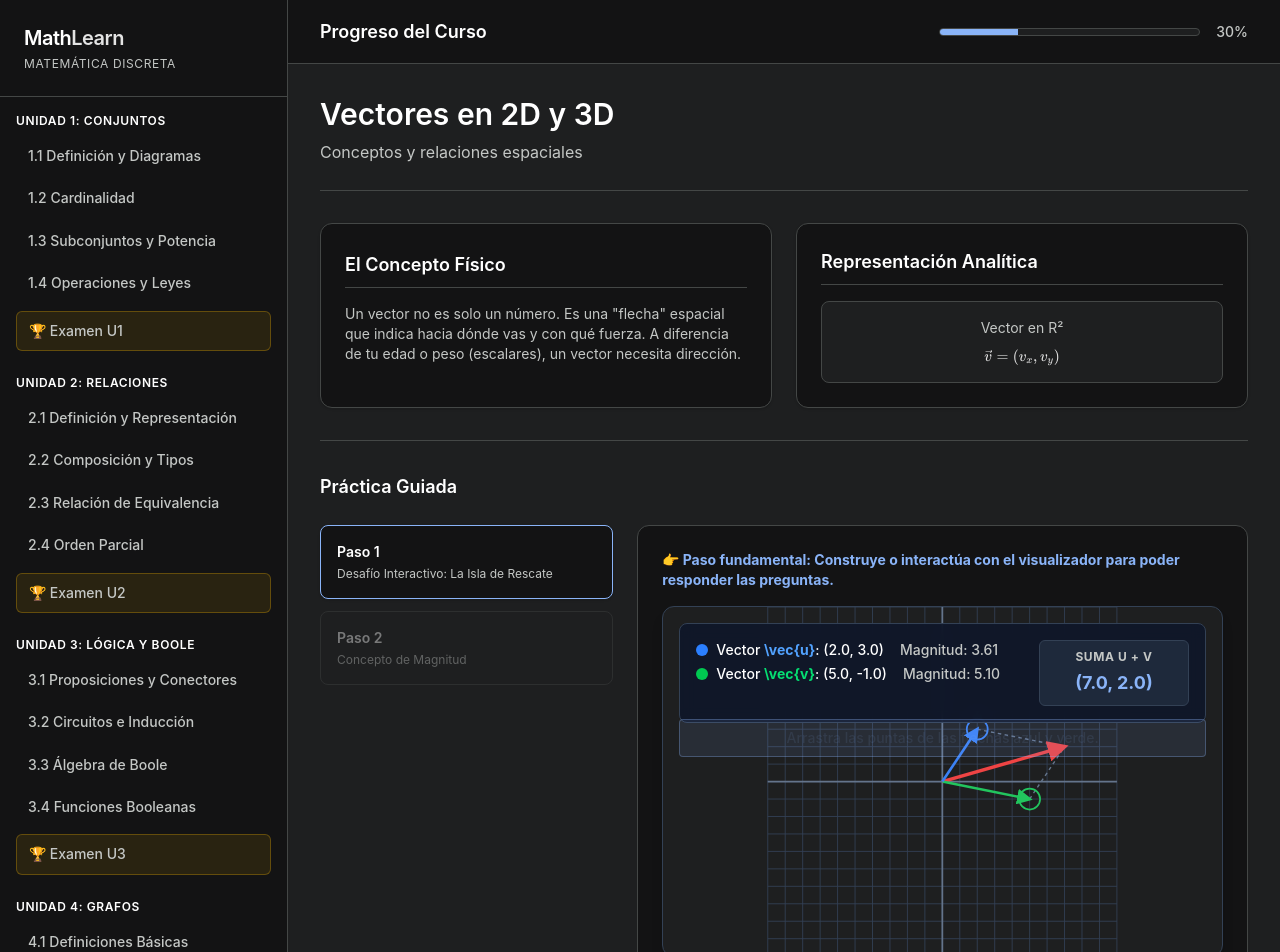
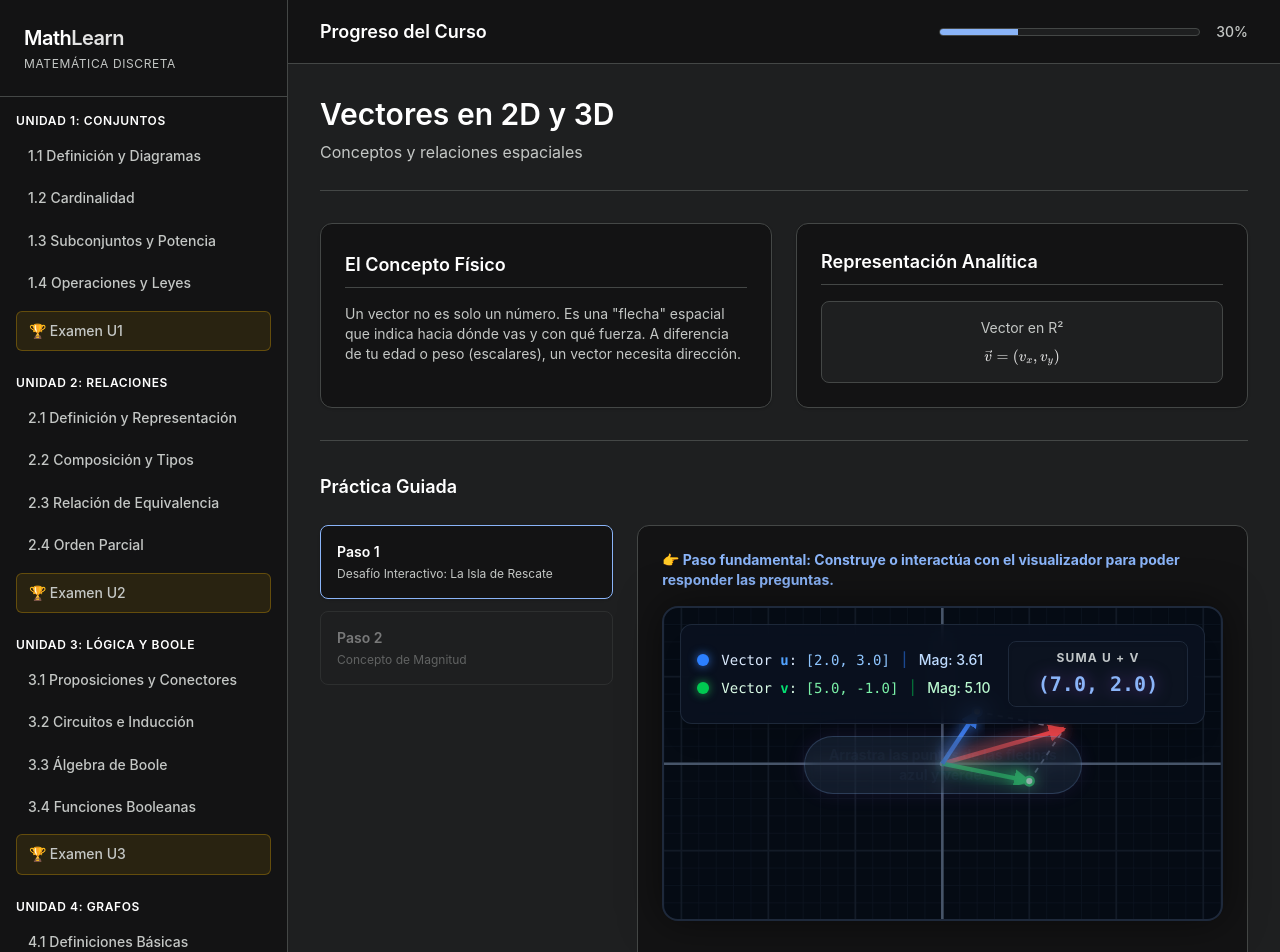
Before and after one commit to juniorfernandez0002-dot/Resumen, a Vue app in the folder frontend/: page /modulo/5-1 in a window 1280 px wide. Shown: the top 952 px of the page. Built offline with nearby package versions, Linux system fonts and the light colour scheme.

Commit message:
Upgrade VectorInteractive aesthetic to premium 16:9 radar style

```diff
--- a/frontend/src/components/VectorInteractive.vue
+++ b/frontend/src/components/VectorInteractive.vue
@@ -1,128 +1,177 @@
 <template>
-  <div class="vector-interactive-container bg-app-bg border border-[#334155] rounded-xl overflow-hidden shadow-lg select-none relative"
+  <div class="vector-interactive-container bg-[#050B14] border-2 border-[#1E293B] rounded-2xl overflow-hidden shadow-[0_0_40px_rgba(0,0,0,0.5)] select-none relative w-full aspect-video"
        @mousemove="onMouseMove"
        @mouseup="onMouseUp"
        @mouseleave="onMouseUp"
        @touchmove.prevent="onTouchMove"
        @touchend="onMouseUp">
 
+    <!-- Background Gradient (Radar vibe) -->
+    <div class="absolute inset-0 bg-[radial-gradient(ellipse_at_center,_var(--tw-gradient-stops))] from-[#0f172a]/40 via-[#050B14]/80 to-[#050B14] pointer-events-none"></div>
+
     <!-- Info Panel -->
-    <div class="absolute top-4 left-4 right-4 bg-[#0f172a]/90 backdrop-blur border border-[#334155] p-4 rounded-lg z-10 pointer-events-none flex flex-col md:flex-row justify-between gap-4">
-      <div class="text-white text-sm font-medium">
-        <div class="flex items-center gap-2 mb-1">
-          <span class="w-3 h-3 rounded-full bg-blue-500"></span>
-          <span>Vector <span class="font-bold text-blue-400">\vec{u}</span>:
-            ({{ u.x.toFixed(1) }}, {{ u.y.toFixed(1) }})
+    <div class="absolute top-4 left-4 right-4 bg-[#0B1221]/80 backdrop-blur-md border border-[#334155]/50 p-4 rounded-xl z-10 pointer-events-none flex flex-col md:flex-row justify-between gap-4 shadow-xl">
+      <div class="text-white text-sm font-medium flex flex-col justify-center">
+        <div class="flex items-center gap-3 mb-2">
+          <span class="w-3 h-3 rounded-full bg-blue-500 shadow-[0_0_10px_rgba(59,130,246,0.8)]"></span>
+          <span class="font-mono text-blue-100">
+            Vector <span class="font-bold text-blue-400">u</span>:
+            <span class="text-blue-300">[{{ u.x.toFixed(1) }}, {{ u.y.toFixed(1) }}]</span>
           </span>
-          <span class="text-app-text-muted ml-2">Magnitud: {{ magnitude(u).toFixed(2) }}</span>
+          <span class="text-blue-500/50">|</span>
+          <span class="text-blue-200">Mag: {{ magnitude(u).toFixed(2) }}</span>
         </div>
-        <div class="flex items-center gap-2">
-          <span class="w-3 h-3 rounded-full bg-green-500"></span>
-          <span>Vector <span class="font-bold text-green-400">\vec{v}</span>:
-            ({{ v.x.toFixed(1) }}, {{ v.y.toFixed(1) }})
+        <div class="flex items-center gap-3">
+          <span class="w-3 h-3 rounded-full bg-green-500 shadow-[0_0_10px_rgba(34,197,94,0.8)]"></span>
+          <span class="font-mono text-green-100">
+            Vector <span class="font-bold text-green-400">v</span>:
+            <span class="text-green-300">[{{ v.x.toFixed(1) }}, {{ v.y.toFixed(1) }}]</span>
           </span>
-          <span class="text-app-text-muted ml-2">Magnitud: {{ magnitude(v).toFixed(2) }}</span>
+          <span class="text-green-500/50">|</span>
+          <span class="text-green-200">Mag: {{ magnitude(v).toFixed(2) }}</span>
         </div>
       </div>
 
-      <div class="text-app-primary text-sm font-bold bg-[#1e293b] px-4 py-2 rounded-md border border-[#334155] flex flex-col items-center justify-center min-w-[150px]">
-        <span class="text-xs uppercase tracking-wider text-app-text-muted mb-1">{{ modeTitle }}</span>
-        <span class="text-lg">{{ modeResult }}</span>
+      <div class="bg-[#050B14] px-6 py-2 rounded-lg border border-[#1E293B] flex flex-col items-center justify-center min-w-[180px] shadow-inner relative overflow-hidden group">
+        <div class="absolute inset-0 bg-app-primary/5 group-hover:bg-app-primary/10 transition-colors"></div>
+        <span class="text-xs uppercase tracking-widest text-app-text-muted mb-1 font-bold">{{ modeTitle }}</span>
+        <span class="text-xl font-black text-app-primary font-mono drop-shadow-[0_0_8px_rgba(168,85,247,0.5)]">{{ modeResult }}</span>
       </div>
     </div>
 
     <!-- Controles extra para modo paramétrico -->
-    <div v-if="mode === 'parametric'" class="absolute bottom-4 left-4 right-4 bg-[#0f172a]/90 backdrop-blur border border-[#334155] p-4 rounded-lg z-10">
-      <div class="flex flex-col gap-2">
-        <label class="text-white text-sm font-bold flex justify-between">
-          <span>Parámetro de tiempo 't'</span>
-          <span class="text-app-primary">{{ tParam.toFixed(1) }}s</span>
+    <div v-if="mode === 'parametric'" class="absolute bottom-4 left-4 right-4 bg-[#0B1221]/80 backdrop-blur-md border border-[#334155]/50 p-4 rounded-xl z-10 shadow-xl">
+      <div class="flex flex-col gap-3">
+        <label class="text-white text-sm font-bold flex justify-between items-center">
+          <span class="tracking-widest uppercase text-xs text-app-text-muted">Parámetro de tiempo (t)</span>
+          <span class="text-app-primary font-mono bg-app-primary/10 px-2 py-1 rounded text-lg">{{ tParam.toFixed(1) }}s</span>
         </label>
-        <input type="range" min="-3" max="3" step="0.1" v-model.number="tParam" class="w-full accent-app-primary pointer-events-auto">
+        <input type="range" min="-5" max="5" step="0.1" v-model.number="tParam" class="w-full accent-app-primary pointer-events-auto h-2 bg-gray-800 rounded-lg appearance-none cursor-pointer">
       </div>
     </div>
 
     <!-- Mensaje UI superior -->
-    <div v-if="message" class="absolute top-28 left-4 right-4 bg-app-primary/10 border border-app-primary/30 text-app-primary-light px-4 py-2 rounded text-center text-sm font-medium z-10 pointer-events-none">
+    <div v-if="message" class="absolute top-32 left-1/2 -translate-x-1/2 bg-app-primary/20 backdrop-blur-sm border border-app-primary/50 text-app-primary-light px-6 py-2 rounded-full text-center text-sm font-bold z-10 pointer-events-none shadow-[0_0_20px_rgba(168,85,247,0.2)] animate-pulse">
       {{ message }}
     </div>
 
-    <!-- Lienzo SVG -->
-    <svg :width="width" :height="height" class="w-full h-auto cursor-crosshair" viewBox="-10 -10 20 20" style="overflow: visible;">
+    <!-- Lienzo SVG (16:9 Aspect Ratio) -->
+    <!-- viewBox: X from -16 to 16 (width 32), Y from -9 to 9 (height 18) -->
+    <svg width="100%" height="100%" class="cursor-crosshair absolute inset-0" viewBox="-16 -9 32 18" preserveAspectRatio="xMidYMid slice">
       <defs>
-        <marker id="arrow-blue" viewBox="0 0 10 10" refX="8" refY="5" markerWidth="6" markerHeight="6" orient="auto-start-reverse">
-          <path d="M 0 0 L 10 5 L 0 10 z" fill="#3b82f6" />
+        <!-- Glow filters -->
+        <filter id="glow-blue" x="-20%" y="-20%" width="140%" height="140%">
+          <feGaussianBlur stdDeviation="0.4" result="blur" />
+          <feMerge>
+            <feMergeNode in="blur" />
+            <feMergeNode in="SourceGraphic" />
+          </feMerge>
+        </filter>
+        <filter id="glow-green" x="-20%" y="-20%" width="140%" height="140%">
+          <feGaussianBlur stdDeviation="0.4" result="blur" />
+          <feMerge>
+            <feMergeNode in="blur" />
+            <feMergeNode in="SourceGraphic" />
+          </feMerge>
+        </filter>
+        <filter id="glow-red" x="-20%" y="-20%" width="140%" height="140%">
+          <feGaussianBlur stdDeviation="0.4" result="blur" />
+          <feMerge>
+            <feMergeNode in="blur" />
+            <feMergeNode in="SourceGraphic" />
+          </feMerge>
+        </filter>
+
+        <!-- Arrowheads -->
+        <marker id="arrow-blue" viewBox="0 0 10 10" refX="7" refY="5" markerWidth="5" markerHeight="5" orient="auto-start-reverse">
+          <path d="M 0 1 L 8 5 L 0 9 z" fill="#3b82f6" />
         </marker>
-        <marker id="arrow-green" viewBox="0 0 10 10" refX="8" refY="5" markerWidth="6" markerHeight="6" orient="auto-start-reverse">
-          <path d="M 0 0 L 10 5 L 0 10 z" fill="#22c55e" />
+        <marker id="arrow-green" viewBox="0 0 10 10" refX="7" refY="5" markerWidth="5" markerHeight="5" orient="auto-start-reverse">
+          <path d="M 0 1 L 8 5 L 0 9 z" fill="#22c55e" />
         </marker>
-        <marker id="arrow-red" viewBox="0 0 10 10" refX="8" refY="5" markerWidth="6" markerHeight="6" orient="auto-start-reverse">
-          <path d="M 0 0 L 10 5 L 0 10 z" fill="#ef4444" />
+        <marker id="arrow-red" viewBox="0 0 10 10" refX="7" refY="5" markerWidth="5" markerHeight="5" orient="auto-start-reverse">
+          <path d="M 0 1 L 8 5 L 0 9 z" fill="#ef4444" />
         </marker>
-        <marker id="arrow-purple" viewBox="0 0 10 10" refX="8" refY="5" markerWidth="6" markerHeight="6" orient="auto-start-reverse">
-          <path d="M 0 0 L 10 5 L 0 10 z" fill="#a855f7" />
+        <marker id="arrow-purple" viewBox="0 0 10 10" refX="7" refY="5" markerWidth="5" markerHeight="5" orient="auto-start-reverse">
+          <path d="M 0 1 L 8 5 L 0 9 z" fill="#a855f7" />
         </marker>
       </defs>
 
-      <!-- Grilla -->
-      <g class="grid-lines">
-        <line v-for="i in 21" :key="'v'+i" :x1="(i-11)" y1="-10" :x2="(i-11)" y2="10" stroke="#334155" stroke-width="0.05" />
-        <line v-for="i in 21" :key="'h'+i" x1="-10" :y1="(i-11)" x2="10" :y2="(i-11)" stroke="#334155" stroke-width="0.05" />
+      <!-- Grilla (Adaptada a 32x18) -->
+      <g class="grid-lines" opacity="0.3">
+        <!-- Verticales -->
+        <line v-for="i in 33" :key="'v'+i" :x1="(i-17)" y1="-9" :x2="(i-17)" y2="9" stroke="#1E293B" stroke-width="0.05" />
+        <!-- Horizontales -->
+        <line v-for="i in 19" :key="'h'+i" x1="-16" :y1="(i-10)" x2="16" :y2="(i-10)" stroke="#1E293B" stroke-width="0.05" />
+
+        <!-- Líneas maestras cada 5 unidades -->
+        <line v-for="i in 7" :key="'vm'+i" :x1="(i-4)*5" y1="-9" :x2="(i-4)*5" y2="9" stroke="#334155" stroke-width="0.1" />
+        <line v-for="i in 3" :key="'hm'+i" x1="-16" :y1="(i-2)*5" x2="16" :y2="(i-2)*5" stroke="#334155" stroke-width="0.1" />
       </g>
 
-      <!-- Ejes X e Y -->
-      <line x1="-10" y1="0" x2="10" y2="0" stroke="#64748b" stroke-width="0.1" />
-      <line x1="0" y1="-10" x2="0" y2="10" stroke="#64748b" stroke-width="0.1" />
+      <!-- Ejes X e Y Centrales -->
+      <line x1="-16" y1="0" x2="16" y2="0" stroke="#475569" stroke-width="0.15" />
+      <line x1="0" y1="-9" x2="0" y2="9" stroke="#475569" stroke-width="0.15" />
+      <circle cx="0" cy="0" r="0.15" fill="#94A3B8" />
 
       <!-- Modo: SUMA (Paralelogramo) -->
       <g v-if="mode === 'sum'" class="sum-mode">
         <!-- Proyecciones -->
-        <line :x1="u.x" :y1="-u.y" :x2="u.x + v.x" :y2="-(u.y + v.y)" stroke="#64748b" stroke-width="0.08" stroke-dasharray="0.2,0.2" />
-        <line :x1="v.x" :y1="-v.y" :x2="u.x + v.x" :y2="-(u.y + v.y)" stroke="#64748b" stroke-width="0.08" stroke-dasharray="0.2,0.2" />
+        <line :x1="u.x" :y1="-u.y" :x2="u.x + v.x" :y2="-(u.y + v.y)" stroke="#64748b" stroke-width="0.1" stroke-dasharray="0.3,0.3" />
+        <line :x1="v.x" :y1="-v.y" :x2="u.x + v.x" :y2="-(u.y + v.y)" stroke="#64748b" stroke-width="0.1" stroke-dasharray="0.3,0.3" />
         <!-- Resultante -->
-        <line x1="0" y1="0" :x2="u.x + v.x" :y2="-(u.y + v.y)" stroke="#ef4444" stroke-width="0.2" marker-end="url(#arrow-red)" />
+        <line x1="0" y1="0" :x2="u.x + v.x" :y2="-(u.y + v.y)" stroke="#ef4444" stroke-width="0.25" marker-end="url(#arrow-red)" filter="url(#glow-red)" />
       </g>
 
       <!-- Modo: PROYECCION o DOT -->
       <g v-if="mode === 'projection' || mode === 'dot'" class="proj-mode">
         <!-- Línea infinita de v -->
-        <line :x1="-v.x * 10" :y1="v.y * 10" :x2="v.x * 10" :y2="-v.y * 10" stroke="#22c55e" stroke-width="0.02" opacity="0.3" />
+        <line :x1="-v.x * 20" :y1="v.y * 20" :x2="v.x * 20" :y2="-v.y * 20" stroke="#22c55e" stroke-width="0.03" opacity="0.4" stroke-dasharray="0.5,0.5" />
         <!-- Línea ortogonal desde u hasta v -->
-        <line :x1="u.x" :y1="-u.y" :x2="projUonV.x" :y2="-projUonV.y" stroke="#ef4444" stroke-width="0.08" stroke-dasharray="0.2,0.2" />
+        <line :x1="u.x" :y1="-u.y" :x2="projUonV.x" :y2="-projUonV.y" stroke="#ef4444" stroke-width="0.1" stroke-dasharray="0.2,0.2" opacity="0.8" />
         <!-- Sombra -->
-        <line x1="0" y1="0" :x2="projUonV.x" :y2="-projUonV.y" stroke="#a855f7" stroke-width="0.25" marker-end="url(#arrow-purple)" />
+        <line x1="0" y1="0" :x2="projUonV.x" :y2="-projUonV.y" stroke="#a855f7" stroke-width="0.3" marker-end="url(#arrow-purple)" />
       </g>
 
       <!-- Modo: PARAMÉTRICO -->
       <g v-if="mode === 'parametric'" class="param-mode">
-        <line :x1="u.x - v.x * 10" :y1="-(u.y - v.y * 10)" :x2="u.x + v.x * 10" :y2="-(u.y + v.y * 10)" stroke="#64748b" stroke-width="0.05" opacity="0.5" />
-        <line :x1="u.x" :y1="-u.y" :x2="u.x + v.x * tParam" :y2="-(u.y + v.y * tParam)" stroke="#a855f7" stroke-width="0.2" marker-end="url(#arrow-purple)" />
-        <line x1="0" y1="0" :x2="u.x + v.x * tParam" :y2="-(u.y + v.y * tParam)" stroke="#ef4444" stroke-width="0.15" marker-end="url(#arrow-red)" stroke-dasharray="0.3,0.3" />
-        <circle :cx="u.x + v.x * tParam" :cy="-(u.y + v.y * tParam)" r="0.3" fill="#ef4444" />
+        <line :x1="u.x - v.x * 20" :y1="-(u.y - v.y * 20)" :x2="u.x + v.x * 20" :y2="-(u.y + v.y * 20)" stroke="#475569" stroke-width="0.08" stroke-dasharray="0.5,0.5" />
+        <!-- Vector Velocidad v dibujado desde P_0 -->
+        <line :x1="u.x" :y1="-u.y" :x2="u.x + v.x * tParam" :y2="-(u.y + v.y * tParam)" stroke="#a855f7" stroke-width="0.25" marker-end="url(#arrow-purple)" />
+        <!-- Resultante r(t) -->
+        <line x1="0" y1="0" :x2="u.x + v.x * tParam" :y2="-(u.y + v.y * tParam)" stroke="#ef4444" stroke-width="0.15" stroke-dasharray="0.2,0.2" opacity="0.6" />
+        <!-- Partícula -->
+        <circle :cx="u.x + v.x * tParam" :cy="-(u.y + v.y * tParam)" r="0.4" fill="#ef4444" filter="url(#glow-red)" />
       </g>
 
       <!-- Vector V -->
-      <line v-if="mode !== 'parametric'" x1="0" y1="0" :x2="v.x" :y2="-v.y" stroke="#22c55e" stroke-width="0.15" marker-end="url(#arrow-green)" />
-      <line v-if="mode === 'parametric'" :x1="u.x" :y1="-u.y" :x2="u.x + v.x" :y2="-(u.y + v.y)" stroke="#22c55e" stroke-width="0.1" marker-end="url(#arrow-green)" opacity="0.4" />
+      <line v-if="mode !== 'parametric'" x1="0" y1="0" :x2="v.x" :y2="-v.y" stroke="#22c55e" stroke-width="0.25" marker-end="url(#arrow-green)" filter="url(#glow-green)" />
+      <line v-if="mode === 'parametric'" :x1="u.x" :y1="-u.y" :x2="u.x + v.x" :y2="-(u.y + v.y)" stroke="#22c55e" stroke-width="0.15" marker-end="url(#arrow-green)" opacity="0.5" />
 
       <!-- Vector U -->
-      <line x1="0" y1="0" :x2="u.x" :y2="-u.y" stroke="#3b82f6" stroke-width="0.15" marker-end="url(#arrow-blue)" />
+      <line x1="0" y1="0" :x2="u.x" :y2="-u.y" stroke="#3b82f6" stroke-width="0.25" marker-end="url(#arrow-blue)" filter="url(#glow-blue)" />
 
-      <!-- Drag Handles -->
-      <circle :cx="u.x" :cy="-u.y" r="0.6" fill="transparent" stroke="#3b82f6" stroke-width="0.1"
-              class="cursor-grab hover:fill-[#3b82f6]/30 transition-colors pointer-events-auto"
-              @mousedown="startDrag('u', $event)" @touchstart.prevent="startDrag('u', $event)" />
+      <!-- Drag Handles (Nodos de arrastre premium) -->
+      <g :transform="`translate(${u.x}, ${-u.y})`" class="cursor-pointer pointer-events-auto" @mousedown="startDrag('u', $event)" @touchstart.prevent="startDrag('u', $event)">
+        <circle r="0.8" fill="transparent" class="hover:fill-blue-500/20" />
+        <circle r="0.25" fill="#fff" stroke="#3b82f6" stroke-width="0.15" />
+      </g>
 
-      <circle v-if="mode !== 'parametric'" :cx="v.x" :cy="-v.y" r="0.6" fill="transparent" stroke="#22c55e" stroke-width="0.1"
-              class="cursor-grab hover:fill-[#22c55e]/30 transition-colors pointer-events-auto"
-              @mousedown="startDrag('v', $event)" @touchstart.prevent="startDrag('v', $event)" />
+      <g v-if="mode !== 'parametric'" :transform="`translate(${v.x}, ${-v.y})`" class="cursor-pointer pointer-events-auto" @mousedown="startDrag('v', $event)" @touchstart.prevent="startDrag('v', $event)">
+        <circle r="0.8" fill="transparent" class="hover:fill-green-500/20" />
+        <circle r="0.25" fill="#fff" stroke="#22c55e" stroke-width="0.15" />
+      </g>
 
-      <circle v-if="mode === 'parametric'" :cx="u.x + v.x" :cy="-(u.y + v.y)" r="0.6" fill="transparent" stroke="#22c55e" stroke-width="0.1"
-              class="cursor-grab hover:fill-[#22c55e]/30 transition-colors pointer-events-auto"
-              @mousedown="startDrag('v-param', $event)" @touchstart.prevent="startDrag('v-param', $event)" />
+      <g v-if="mode === 'parametric'" :transform="`translate(${u.x + v.x}, ${-(u.y + v.y)})`" class="cursor-pointer pointer-events-auto" @mousedown="startDrag('v-param', $event)" @touchstart.prevent="startDrag('v-param', $event)">
+        <circle r="0.8" fill="transparent" class="hover:fill-green-500/20" />
+        <circle r="0.25" fill="#fff" stroke="#22c55e" stroke-width="0.15" />
+      </g>
 
-      <!-- Ángulo Arc -->
-      <path v-if="mode === 'dot'" :d="angleArcPath" fill="none" stroke="#fcd34d" stroke-width="0.1" />
+      <!-- Ángulo Arc (Mejorado) -->
+      <g v-if="mode === 'dot'">
+        <path :d="angleArcPath" fill="none" stroke="#fcd34d" stroke-width="0.15" />
+        <path :d="angleSectorPath" fill="#fcd34d" opacity="0.1" />
+      </g>
     </svg>
   </div>
 </template>
@@ -145,7 +194,7 @@ const u = ref({ x: props.initialU.x, y: props.initialU.y })
 const v = ref({ x: props.initialV.x, y: props.initialV.y })
 const tParam = ref(1.0)
 
-const minX = -10, maxX = 10, minY = -10, maxY = 10
+const minX = -16, maxX = 16, minY = -9, maxY = 9
 const activeDrag = ref(null)
 
 const magnitude = (vec) => Math.sqrt(vec.x * vec.x + vec.y * vec.y)
@@ -167,12 +216,18 @@ const angleBetween = computed(() => {
   return Math.acos(cosTheta) * (180 / Math.PI)
 })
 
+const angleSectorPath = computed(() => {
+  const d = angleArcPath.value
+  if (!d) return ''
+  return d + ' L 0 0 Z'
+})
+
 const angleArcPath = computed(() => {
   const magU = magnitude(u.value)
   const magV = magnitude(v.value)
   if (magU === 0 || magV === 0) return ''
 
-  const r = 1.5
+  const r = 2.0 // Mayor radio para el arco
   const uNorm = { x: u.value.x / magU, y: u.value.y / magU }
   const vNorm = { x: v.value.x / magV, y: v.value.y / magV }
 
@@ -183,7 +238,7 @@ const angleArcPath = computed(() => {
 
   const crossZ = u.value.x * v.value.y - u.value.y * v.value.x
   const largeArcFlag = angleBetween.value > 180 ? 1 : 0
-  const sweepFlag = crossZ < 0 ? 1 : 0 // Ajustado para correcta dirección de arco
+  const sweepFlag = crossZ < 0 ? 1 : 0
 
   return `M ${startX} ${startY} A ${r} ${r} 0 ${largeArcFlag} ${sweepFlag} ${endX} ${endY}`
 })
```
